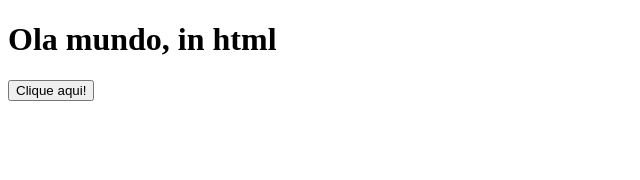
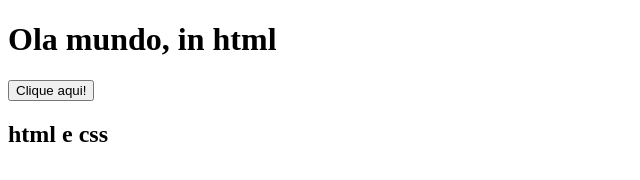
Before and after one commit to lipeeman/ProjetoGit, a plain HTML site: page index.html in a window 1280 px wide. Shown: the whole page, without its empty margins (0-640 px from the left). Drawn offline with Linux system fonts and the light colour scheme.

Commit message:
commit domingo

```diff
--- a/index.html
+++ b/index.html
@@ -8,5 +8,6 @@
   <body>
     <h1>Ola mundo, in html</h1>
     <button>Clique aqui!</button>
+    <h2>html e css</h2>
   </body>
 </html>
```
